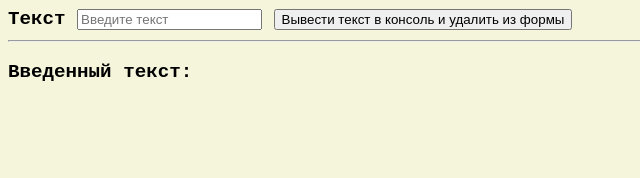
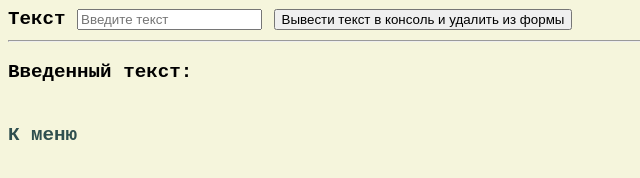
Before and after one commit to doomscourge416/JavaScriptBasis, a plain HTML site: page task5/index.html in a window 1280 px wide. Shown: the full height of the page, 0-640 px from the left. Drawn offline with Linux system fonts and the light colour scheme.

Commit message:
added Menu link at Task 5

```diff
--- a/task5/index.html
+++ b/task5/index.html
@@ -29,6 +29,8 @@
     <p>Введенный текст:</p>
     <p id="duplicateField"></p>
     <script src="script.js"></script>
+    <br>
+    <a href="../index.html">К меню</a>
 
 </body>
 
```
